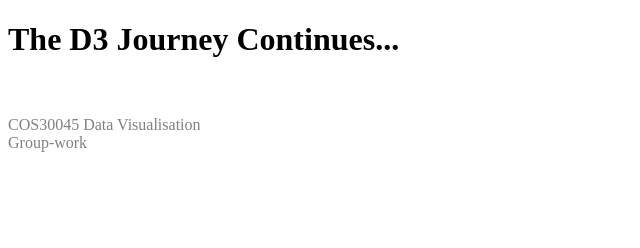
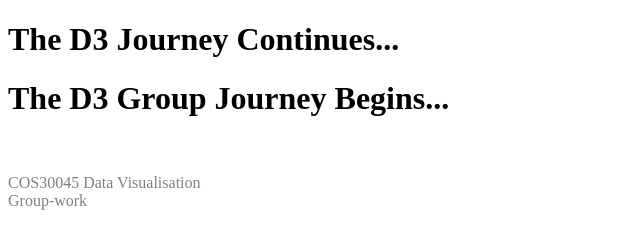
Before and after one commit to adeshyn/git, a plain HTML site: page test.html in a window 1280 px wide. Shown: the whole page, without its empty margins (0-640 px from the left). Drawn offline with nearby package versions, Linux system fonts and the light colour scheme.

Commit message:
another commit test

```diff
--- a/test.html
+++ b/test.html
@@ -11,6 +11,7 @@
 </head>
 <body>
   <h1>The D3 Journey Continues...</h1>
+  <h1>The D3  Group Journey Begins...</h1>
   <div id="chart-container"></div>
   <br><br>
   <footer style="color:grey">
```
